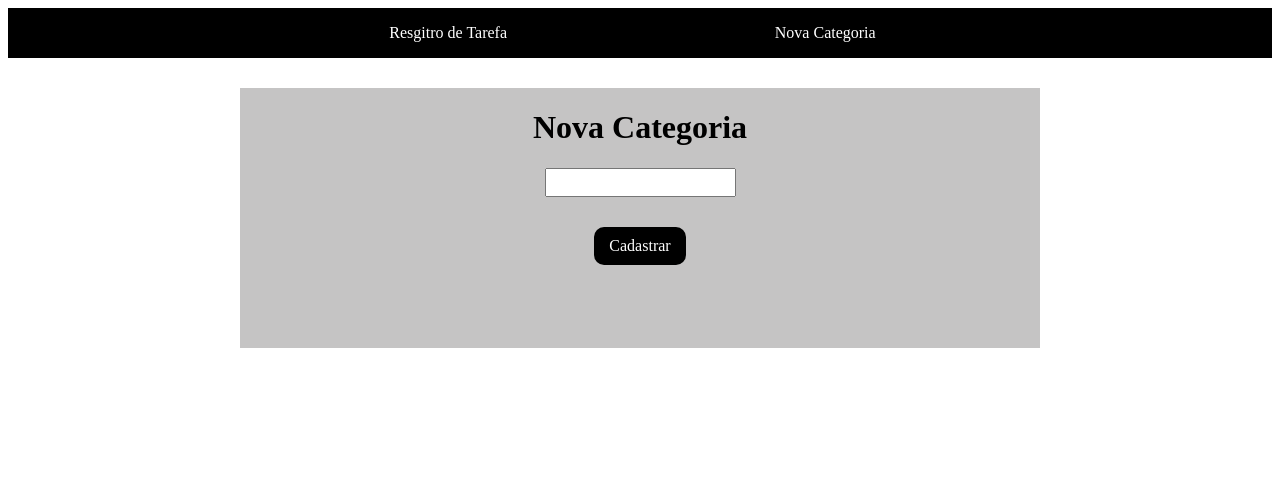
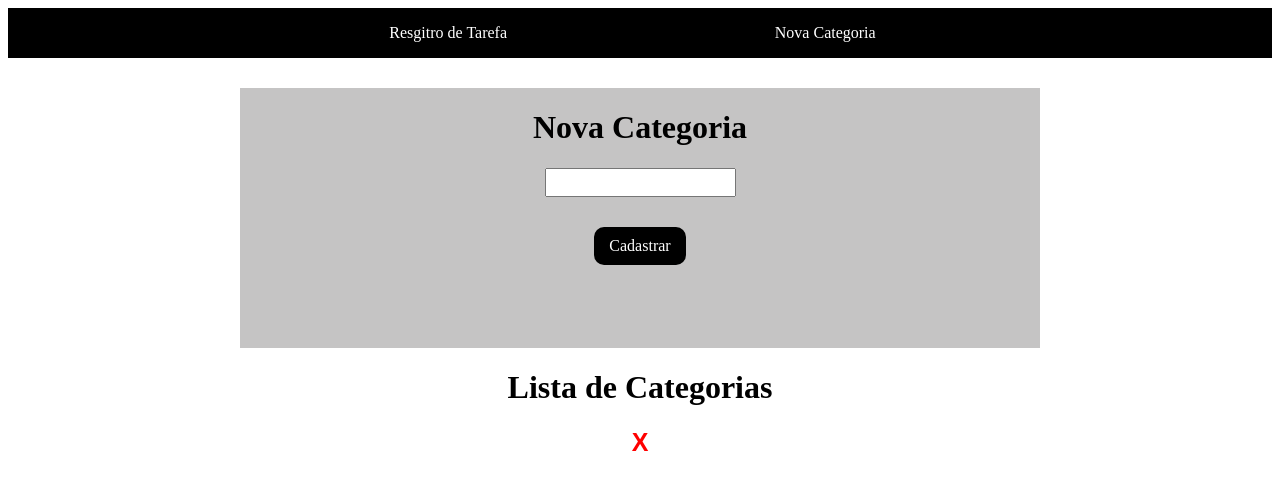
Before and after one commit to gustavogorges/to-do, an Angular app: page /novaCategoria in a window 1280 px wide. Both pictures are taken after a click on the link "Cadastrar". Shown: the top 490 px of the page. Built offline with nearby package versions, Linux system fonts and the light colour scheme.

Commit message:
implementa remoção de categorias e rota default

```diff
--- a/src/app/modal/modal.component.css
+++ b/src/app/modal/modal.component.css
@@ -1,5 +1,4 @@
 .modalNovaTarefa {
-    position: absolute;
   height: 260px;
   width: 100vh;
   background-color: rgb(197, 196, 196);
@@ -28,3 +27,28 @@
   padding: 5px;
   margin-bottom: 30px;
 }
+
+.listaCategorias {
+  width: 100%;
+  display: flex;
+  flex-direction: column;
+  align-items: center;
+}
+
+.lista {
+  list-style: none;
+  margin: 0;
+  padding: 0;
+}
+
+.lista li {
+  font-size: 25px;
+  margin-bottom: 15px;
+}
+
+.btnRemove {
+  text-decoration: none;
+  font-weight: bold;
+  color: red;
+  font-family: sans-serif;
+}
--- a/src/app/modal/modal.component.html
+++ b/src/app/modal/modal.component.html
@@ -1,7 +1,17 @@
 <div class="flexTarefa">
-    <div class="modalNovaTarefa">
-      <h1 class="modalTitle">Nova Categoria</h1>
-      <input class="inputNovaTarefa" [(ngModel)]="tarefaTipo" type="text">
-      <a class="botaoFecharModal" (click)="cadastrarTipo()">Cadastrar</a>
-    </div>
+  <div class="modalNovaTarefa">
+    <h1 class="modalTitle">Nova Categoria</h1>
+    <input class="inputNovaTarefa" [(ngModel)]="tarefaTipo" type="text" />
+    <a class="botaoFecharModal" (click)="cadastrarTipo()">Cadastrar</a>
+  </div>
 </div>
+
+<div class="listaCategorias">
+  <h1 class="titleLista">Lista de Categorias</h1>
+  <ul class="lista">
+    <li *ngFor="let item of categoriasGeral; index as indice">
+      {{ item }}
+      <a href="#" class="btnRemove" (click)="removerClasse(indice)">X</a>
+    </li>
+  </ul>
+</div>
--- a/src/app/modal/modal.component.ts
+++ b/src/app/modal/modal.component.ts
@@ -1,37 +1,50 @@
-import { Component, EventEmitter, OnInit, Output } from '@angular/core';
-import { AppComponent } from '../app.component';
+import { Component, EventEmitter, OnInit, Output } from "@angular/core";
+import { AppComponent } from "../app.component";
 
 @Component({
-  selector: 'app-modal',
-  templateUrl: './modal.component.html',
-  styleUrls: ['./modal.component.css']
+  selector: "app-modal",
+  templateUrl: "./modal.component.html",
+  styleUrls: ["./modal.component.css"],
 })
 export class ModalComponent implements OnInit {
   categoriasGeral: String[] = [];
-  tarefaTipo : string ;
+  tarefaTipo: string;
 
-  constructor() { }
+  constructor() {}
 
   @Output() clicouFecharModal = new EventEmitter();
 
   @Output() clicouCadastrarTipo = new EventEmitter();
 
   ngOnInit() {
-    if(JSON.parse(localStorage.getItem("CategoriasGeral")) != null){
-      this.categoriasGeral = JSON.parse(localStorage.getItem("CategoriasGeral"))
+    if (JSON.parse(localStorage.getItem("CategoriasGeral")) != null) {
+      this.categoriasGeral = JSON.parse(
+        localStorage.getItem("CategoriasGeral")
+      );
     }
   }
 
-  esconderModal() : void {
-    this.clicouFecharModal.emit()
+  removerClasse(indice: number): void {
+    console.log(indice);
+    this.categoriasGeral.splice(indice, 1);
+    localStorage.setItem(
+      "CategoriasGeral",
+      JSON.stringify(this.categoriasGeral)
+    );
   }
 
-  cadastrarTipo() : void {
+  esconderModal(): void {
+    this.clicouFecharModal.emit();
+  }
+
+  cadastrarTipo(): void {
     console.log(this.categoriasGeral, this.tarefaTipo);
-    this.categoriasGeral.push(this.tarefaTipo)
-    console.log(this.categoriasGeral)
-    localStorage.setItem("CategoriasGeral", JSON.stringify(this.categoriasGeral));
+    this.categoriasGeral.push(this.tarefaTipo);
+    console.log(this.categoriasGeral);
+    localStorage.setItem(
+      "CategoriasGeral",
+      JSON.stringify(this.categoriasGeral)
+    );
     this.tarefaTipo = "";
   }
-
 }
--- a/src/app/regitro/regitro.component.css
+++ b/src/app/regitro/regitro.component.css
@@ -41,7 +41,6 @@
   margin: 0 auto;
 }
 
-
 .flexBotao {
   display: flex;
   width: 100%;
@@ -66,3 +65,16 @@
   backdrop-filter: blur(3px);
   z-index: 5;
 }
+
+.removeBtn {
+  font-family: sans-serif;
+  color: red;
+  text-decoration: none;
+  font-weight: bold;
+  margin-left: 140px;
+  margin-top: 12%;
+}
+
+.btnsBox {
+  display: flex;
+}
--- a/src/app/regitro/regitro.component.html
+++ b/src/app/regitro/regitro.component.html
@@ -1,31 +1,43 @@
 <div class="mainDiv">
   <div class="mainHeader">
     <div class="mainCadastro">
-  <input *ngIf="mostraInput" placeholder="Nome" [(ngModel)]="tarefa.nomeTarefa" />
+      <input
+        *ngIf="mostraInput"
+        placeholder="Nome"
+        [(ngModel)]="tarefa.nomeTarefa"
+      />
 
       <select [(ngModel)]="tarefa.classeTarefa">
-    <option *ngFor="let item of categoriasGeral">{{item}}</option>
+        <option *ngFor="let item of categoriasGeral">{{ item }}</option>
       </select>
 
       <button (click)="cadastrarTarefa()">Cadastro</button>
 
-  <button *ngIf="mostraInput" (click)="esconderInput()">Esconder input</button>
-  <button *ngIf="!mostraInput" (click)="mostrarInput()">Mostrar input</button>
-
+      <button *ngIf="mostraInput" (click)="esconderInput()">
+        Esconder input
+      </button>
+      <button *ngIf="!mostraInput" (click)="mostrarInput()">
+        Mostrar input
+      </button>
     </div>
-  <app-modal *ngIf="mostraModal" (clicouCadastrarTipo)="novoTipoTarefa($event)" ></app-modal>
-
+    <app-modal
+      *ngIf="mostraModal"
+      (clicouCadastrarTipo)="novoTipoTarefa($event)"
+    ></app-modal>
   </div>
 
   <section class="Content">
     <div class="mainBox">
-  <div class="Box" *ngFor="let div of categoriasGeral">
-    <h1>{{div}}</h1>
+      <div class="Box" *ngFor="let div of categoriasGeral; index as indice">
+        <div class="btnsBox">
+          <h1>{{ div }}</h1>
+          <a href="#" class="removeBtn" (click)="removerClasse(indice)">X</a>
+        </div>
         <h4 *ngFor="let tarefa of tarefasGeral; index as indice">
           <div *ngIf="div == tarefa.classeTarefa">
             {{ tarefa.nomeTarefa }}
             <select
-        (change) = "mudarCategoria()"
+              (change)="mudarCategoria()"
               [(ngModel)]="tarefa.classeTarefa"
             >
               <option *ngFor="let item of categoriasGeral">{{ item }}</option>
@@ -35,3 +47,5 @@
         </h4>
       </div>
     </div>
+  </section>
+</div>
--- a/src/app/regitro/regitro.component.ts
+++ b/src/app/regitro/regitro.component.ts
@@ -1,4 +1,4 @@
-import { Component, OnInit } from '@angular/core';
+import { Component, OnInit } from "@angular/core";
 
 interface Tarefa {
   nomeTarefa: string;
@@ -7,9 +7,9 @@ interface Tarefa {
 }
 
 @Component({
-  selector: 'app-regitro',
-  templateUrl: './regitro.component.html',
-  styleUrls: ['./regitro.component.css']
+  selector: "app-regitro",
+  templateUrl: "./regitro.component.html",
+  styleUrls: ["./regitro.component.css"],
 })
 export class RegitroComponent implements OnInit {
   tarefasGeral: Tarefa[] = [];
@@ -24,8 +24,7 @@ export class RegitroComponent implements OnInit {
   static mostraModal: boolean;
 
   ngOnInit() {
-
-      this.categoriasGeral = JSON.parse(localStorage.getItem("CategoriasGeral"))
+    this.categoriasGeral = JSON.parse(localStorage.getItem("CategoriasGeral"));
 
     if (localStorage.getItem("TarefasGeral") != null) {
       this.tarefasGeral = JSON.parse(localStorage.getItem("TarefasGeral"));
@@ -38,14 +37,23 @@ export class RegitroComponent implements OnInit {
     codigoTarefa: 0,
   };
 
+  removerClasse(indice: number): void {
+    console.log(indice);
+    this.categoriasGeral.splice(indice, 1);
+    localStorage.setItem(
+      "CategoriasGeral",
+      JSON.stringify(this.categoriasGeral)
+    );
+  }
+
   esconderInput(): void {
     this.mostraInput = false;
-    console.log(this.mostraInput)
+    console.log(this.mostraInput);
   }
 
   mostrarInput(): void {
     this.mostraInput = true;
-    console.log(this.mostraInput)
+    console.log(this.mostraInput);
   }
 
   mostrarTarefa(): void {
@@ -59,38 +67,35 @@ export class RegitroComponent implements OnInit {
       codigoTarefa: this.tarefa.codigoTarefa++,
     };
 
-    this.tarefasGeral.push(tarefaList)
-    console.log(tarefaList.classeTarefa)
-    console.log(this.categoriasGeral)
-    console.log(this.tarefasGeral)
+    this.tarefasGeral.push(tarefaList);
+    console.log(tarefaList.classeTarefa);
+    console.log(this.categoriasGeral);
+    console.log(this.tarefasGeral);
 
     localStorage.setItem("TarefasGeral", JSON.stringify(this.tarefasGeral));
     localStorage.setItem("Categorias", JSON.stringify(this.categoriasGeral));
     this.tarefa.nomeTarefa = "";
   }
 
-
-  mudarCategoria(indice : number, codigo : number) {
-    localStorage.setItem("TarefasGeral", JSON.stringify(this.tarefasGeral));
-
-  }
-
-  removerTarefa(indice : number) : void {
-    this.tarefasGeral.splice(indice , 1);
+  mudarCategoria(indice: number, codigo: number) {
     localStorage.setItem("TarefasGeral", JSON.stringify(this.tarefasGeral));
   }
 
-  mostrarModal() : void {
+  removerTarefa(indice: number): void {
+    this.tarefasGeral.splice(indice, 1);
+    localStorage.setItem("TarefasGeral", JSON.stringify(this.tarefasGeral));
+  }
+
+  mostrarModal(): void {
     this.mostraModal = true;
   }
 
-  esconderModal() : void {
+  esconderModal(): void {
     this.mostraModal = false;
   }
 
-  novoTipoTarefa(string: string) : void {
-    console.log(this.categoriasGeral)
+  novoTipoTarefa(string: string): void {
+    console.log(this.categoriasGeral);
     this.categoriasGeral.push(string);
   }
-
 }
```
Also changed, not shown: src/app/app-routing.module.ts (+17 -12 lines). Lines whose indentation alone changed are shown as unchanged.
